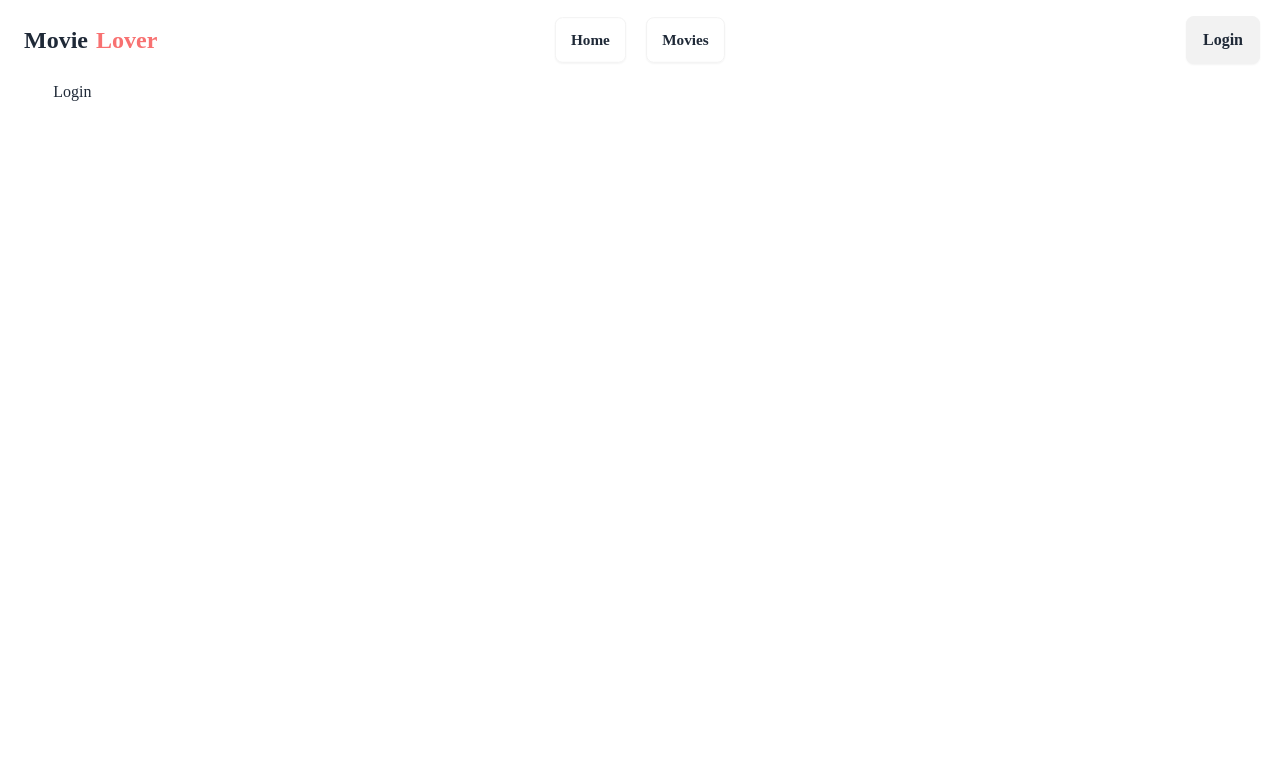
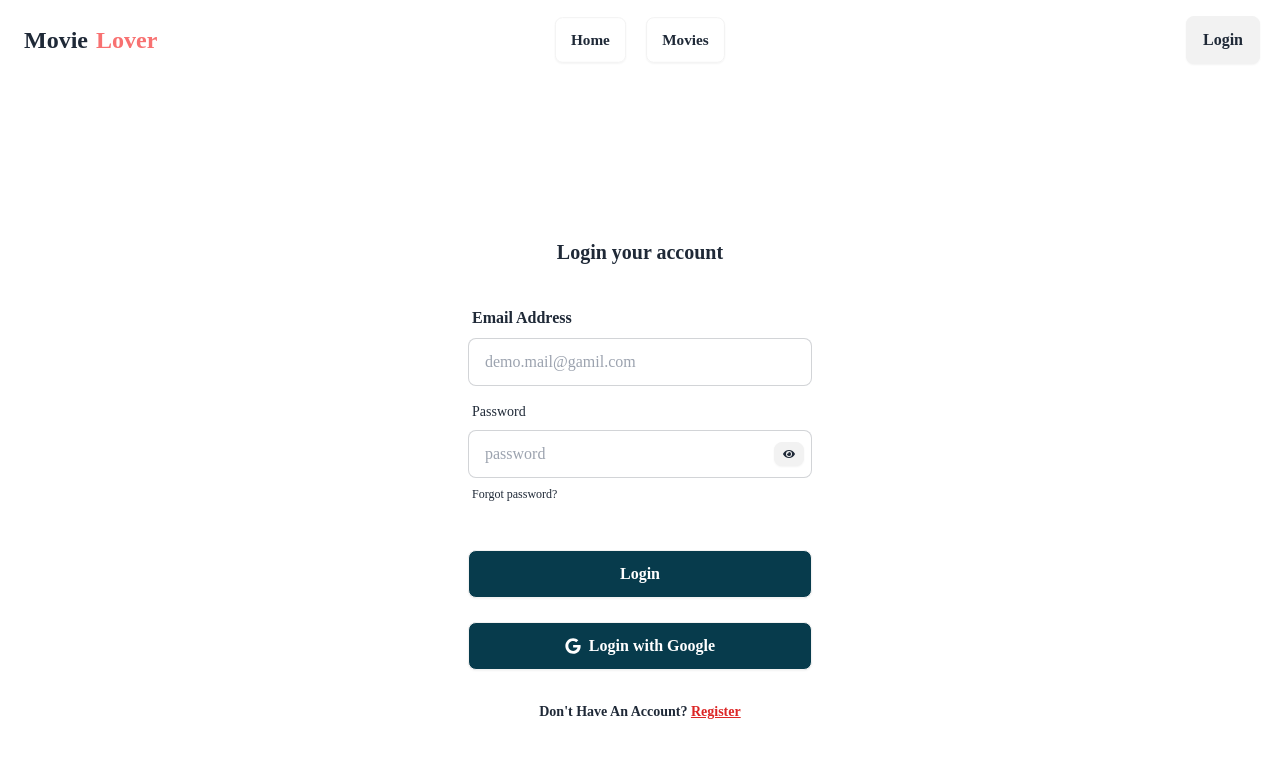
Before and after one commit to Shazzad501/movie-web-client, a React (Vite) app: page /login in a window 1280 px wide. Shown: the top 758 px of the page. Built offline with nearby package versions, Linux system fonts and the light colour scheme; no server answers; a web font is replaced by a local one.

Commit message:
email pass login and google login done

```diff
--- a/package.json
+++ b/package.json
@@ -16,6 +16,8 @@
     "match-sorter": "^8.0.0",
     "react": "^18.3.1",
     "react-dom": "^18.3.1",
+    "react-hot-toast": "^2.4.1",
+    "react-icons": "^5.4.0",
     "react-router-dom": "^7.0.2",
     "sort-by": "^1.2.0"
   },
--- a/src/components/Navbar.jsx
+++ b/src/components/Navbar.jsx
@@ -1,4 +1,4 @@
-import { NavLink } from 'react-router-dom';
+import { Link, NavLink } from 'react-router-dom';
 
 const Navbar = () => {
   return (
@@ -13,7 +13,7 @@ const Navbar = () => {
         </ul>
       </div>
       <div className="navbar-end flex gap-3">
-        <a className="btn font-bold text-base">Login</a>
+        <Link to='/login' className="btn font-bold text-base">Login</Link>
         <div className="dropdown dropdown-end">
           <div tabIndex={0} role="button" className="btn btn-ghost lg:hidden">
             <svg
--- a/src/main.jsx
+++ b/src/main.jsx
@@ -3,14 +3,16 @@ import { createRoot } from 'react-dom/client'
 import './index.css'
 import { RouterProvider } from 'react-router-dom'
 import router from './routes/router.jsx'
-import { ThemeProvider } from './provider/ThemeProvider.jsx'
 import AuthProvider from './provider/AuthProvider.jsx'
+import ThemeProvider from './provider/ThemeProvider.jsx'
+import { Toaster } from 'react-hot-toast'
 
 createRoot(document.getElementById('root')).render(
   <StrictMode>
     <ThemeProvider>
       <AuthProvider>
         <RouterProvider router={router}></RouterProvider>
+        <Toaster></Toaster>
       </AuthProvider>
     </ThemeProvider>
   </StrictMode>,
--- a/src/pages/Login.jsx
+++ b/src/pages/Login.jsx
@@ -1,9 +1,143 @@
-import React from 'react';
+import React, { useContext, useEffect, useRef, useState } from 'react';
+import { FaEye, FaEyeSlash, FaGoogle } from 'react-icons/fa';
+import { Link, useLocation, useNavigate } from 'react-router-dom';
+import { AuthContext } from '../provider/AuthProvider';
+import toast from 'react-hot-toast';
+import { sendPasswordResetEmail } from 'firebase/auth';
+import auth from '../firebase/firebase.config';
+import AOS from 'aos';
+import 'aos/dist/aos.css'
 
 const Login = () => {
+  const {setUser, loginUser, createUserWithGoogle} = useContext(AuthContext)
+  const navigate = useNavigate()
+  // eye pass show stat
+  const [showPass, setShowPass] = useState(false)
+  const emailRef = useRef()
+  const location = useLocation()
+  const [error, setError]=useState("")
+
+  // redirect path
+  const redirectPath = location?.state?.from?.pathname || '/';
+
+
+  // handle login
+  const handleLogin=(e)=>{
+    e.preventDefault();
+    const email = e.target.email.value;
+    const password = e.target.password.value;
+
+    // state resate
+    setError('')
+
+      loginUser(email, password)
+      .then(res=>{
+        setUser(res.user);
+        toast.success("Login Success!!")
+        navigate(redirectPath)
+        // Reset the form fields after successful login
+        e.target.reset();
+      })
+      .catch(err=>{
+        setError(`${err.message}!!`)
+      })
+
+  }
+
+  // handle google login function
+  const handleGoogleLogin=()=>{
+    createUserWithGoogle()
+    .then(res=>{
+      setUser(res.user);
+      toast.success("Login Success!!")
+      navigate(redirectPath)
+    })
+    .catch(err=> toast.error(`${err.message}`))
+  }
+
+  // handle forget password
+  const handleForgotPassword=()=>{
+    const email = emailRef.current.value;
+    // error state reset
+    setError("")
+
+    if(!email){
+      setError("Please enter a valid email")
+    }
+    else{
+      sendPasswordResetEmail(auth, email)
+      .then(()=>{
+        toast.success("Sent a mail for your mail box!")
+        window.open("https://mail.google.com/", "_blank")
+      })
+      .catch(err=>{
+        setError(`${err.message}`)
+      })
+    }
+  }
+
+  useEffect(()=>{
+    // dynamic title
+    document.title="Login || Eco-Adventure"
+
+    AOS.init({
+      duration: 1500,
+    });
+  }, [])
   return (
-    <div>
-      Login
+    <div className="flex items-center justify-center min-h-screen">
+        <div data-aos="fade-down" className="card bg-base-100 w-full max-w-md py-16 px-5 shrink-0 rounded-md">
+          <h2 className="font-bold text-xl text-center ">Login your account</h2>
+          <form onSubmit={handleLogin} className="card-body">
+            {/* Email filed */}
+            <div className="form-control">
+              <label className="label">
+                <span className="label-text font-semibold text-base">Email Address</span>
+              </label>
+              <input
+              ref={emailRef}
+              name="email"
+              type="email"
+              placeholder="demo.mail@gamil.com"
+              className="input input-bordered" required />
+            </div>
+            {/* Email filed */}
+
+            {/* password filed */}
+            <div className="form-control relative">
+              <label className="label">
+                <span className="label-text">Password</span>
+              </label>
+              <input
+              type={showPass ? 'text' : 'password'}
+              name='password'
+              placeholder="password"
+              className="input input-bordered" required />
+              <button onClick={()=>setShowPass(!showPass)} className='btn btn-xs absolute right-2 top-12'>{showPass ? <FaEyeSlash></FaEyeSlash> : <FaEye></FaEye>}</button>
+              <label className="label">
+                <Link to='' onClick={handleForgotPassword} className="label-text-alt link link-hover">Forgot password?</Link>
+              </label>
+            </div>
+            {/* password filed */}
+
+            <div>
+              {
+                error &&  <label className="label">
+                <span className="label-text text-red-600">{error}</span>
+              </label>
+              }
+            </div>
+
+            <div className="form-control mt-6">
+              {/* <button className="btn bg-[#073B4c] font-bold text-base text-white hover:bg-[#073B4c]">Login</button> */}
+
+              <input  type="submit" value="Login" className="btn bg-[#073B4c] font-bold text-base text-white hover:bg-[#073B4c]"/>
+
+              <button onClick={handleGoogleLogin} className="btn mt-6 bg-[#073B4c] font-bold text-base text-white hover:bg-[#073B4c]"><FaGoogle></FaGoogle>Login with Google</button>
+            </div>
+          </form>
+          <p className='font-semibold text-sm text-center'>Don't Have An Account? <Link to='/auth/register' className='font-semibold text-sm text-red-600 underline'>Register</Link></p>
+        </div>
     </div>
   );
 };
--- a/src/provider/ThemeProvider.jsx
+++ b/src/provider/ThemeProvider.jsx
@@ -10,7 +10,7 @@ const getSystemTheme = () => {
 };
 
 // ThemeProvider Component
-export const ThemeProvider = ({ children }) => {
+const ThemeProvider = ({ children }) => {
   const [theme, setTheme] = useState(getSystemTheme);
 
   useEffect(() => {
@@ -31,3 +31,4 @@ export const ThemeProvider = ({ children }) => {
     </ThemeContext.Provider>
   );
 };
+export default ThemeProvider;
```
Also changed, not shown: 1 other file (tests, documents, lock files or other folders).
